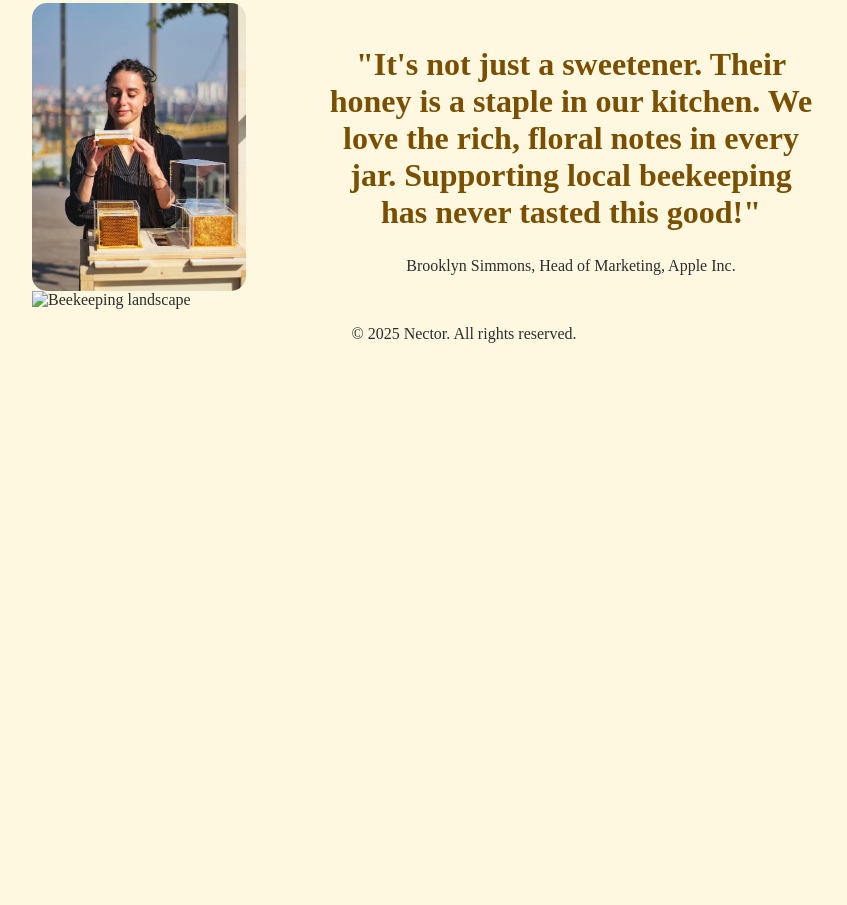
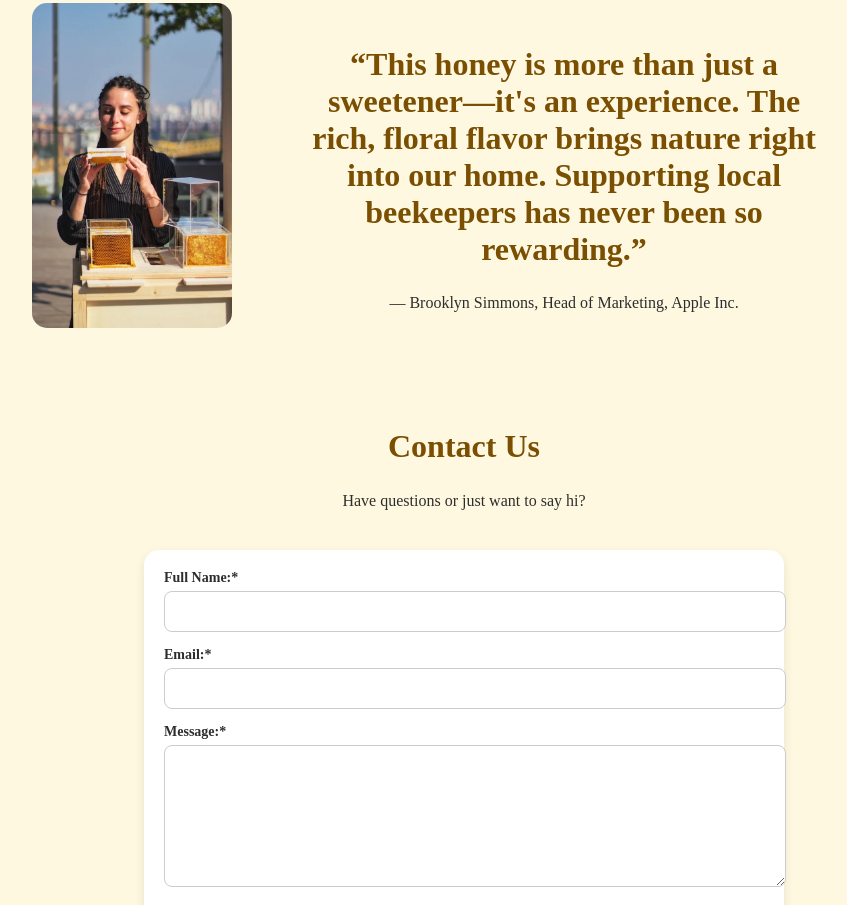
Before and after one commit to idolentbudha/Tech-Academy-Projects, a plain HTML site: page one-page-website/index.html in a window 1280 px wide. Shown: the part 1895-2800 px from the top of the page, without its empty margins (176-1023 px from the left). Before the commit the page ends 2254 px from the top, so only its background shows below. Drawn offline with Linux system fonts and the light colour scheme.

Commit message:
change contents and added contact form

```diff
--- a/one-page-website/index.html
+++ b/one-page-website/index.html
@@ -41,19 +41,19 @@
         <header id="Home">
           <div class="container home__header_wrapper">
             <div>
-              <p>We're stewards of nature's most incredible pollinators</p>
+              <p>Empowering nature’s heroes — the honeybees</p>
             </div>
             <h1 class="header-h1-hero">
-              RAW HONEY,<br />
-              DEDICATED TO QUALITY
+              PURE HONEY,<br />
+              CRAFTED BY NATURE
             </h1>
             <p>
-              Nestled in the heart of pristine landscapes, our apiary is a haven
-              for honeybees, where they thrive, <br />pollinate, and produce the
-              finest honey you'll ever taste.
+              From wildflower fields to your table, our honey is harvested with
+              care to ensure the highest quality and flavor. Experience the
+              sweet harmony of nature’s work.
             </p>
             <a class="btn" href="#contact" aria-label="Contact us"
-              >Contact Us</a
+              >Get in Touch</a
             >
           </div>
           <div class="home__image_wrapper">
@@ -104,26 +104,47 @@
         </article>
         <section id="testimonials">
           <div class="testimonial__div_wrapper">
-            <img src="./images/testimonial.webp" alt="Customer photo" />
+            <img
+              src="./images/testimonial.webp"
+              alt="Smiling customer holding a jar of honey"
+            />
             <figure>
               <blockquote>
                 <h1>
-                  "It's not just a sweetener. Their honey is a staple in our
-                  kitchen. We love the rich, floral notes in every jar.
-                  Supporting local beekeeping has never tasted this good!"
+                  “This honey is more than just a sweetener—it's an experience.
+                  The rich, floral flavor brings nature right into our home.
+                  Supporting local beekeepers has never been so rewarding.”
                 </h1>
               </blockquote>
               <figcaption>
-                Brooklyn Simmons, Head of Marketing, Apple Inc.
+                — Brooklyn Simmons, Head of Marketing, Apple Inc.
               </figcaption>
             </figure>
           </div>
         </section>
-        <img src="" alt="Beekeeping landscape" />
+        <section id="contact">
+          <h1>Contact Us</h1>
+          <p>Have questions or just want to say hi?</p>
+          <form>
+            <div>
+              <label for="fullname">Full Name:*</label>
+              <input id="fullname" name="fullname" type="text" required />
+            </div>
+            <div>
+              <label for="email">Email:*</label>
+              <input id="email" name="email" type="email" required />
+            </div>
+            <div>
+              <label for="message">Message:*</label>
+              <textarea id="message" name="message" required></textarea>
+            </div>
+            <button class="btn" type="submit">Submit</button>
+          </form>
+        </section>
       </main>
+      <footer>
+        <p>&copy; 2025 Nector. All rights reserved.</p>
+      </footer>
     </div>
-    <footer>
-      <p>&copy; 2025 Nector. All rights reserved.</p>
-    </footer>
   </body>
 </html>
--- a/one-page-website/styles.css
+++ b/one-page-website/styles.css
@@ -90,6 +90,14 @@ img {
   width: 100%;
   aspect-ratio: 16/9;
   object-fit: cover;
+}
+
+footer {
+  padding: 5rem;
+}
+
+footer p {
+  text-align: center;
 }
 
 /*generic*/
@@ -281,3 +289,46 @@ h1 {
 .testimonial__div_wrapper figcaption {
   text-align: center;
 }
+
+/* Contact Form Styles */
+#contact {
+  width: 100%;
+  margin-top: 10rem;
+}
+#contact form {
+  display: flex;
+  flex-direction: column;
+  gap: 1.5rem;
+  max-width: 600px;
+  margin: 4rem auto;
+  background-color: #fff;
+  padding: 2rem;
+  border-radius: 15px;
+  box-shadow: 0 4px 10px rgba(0, 0, 0, 0.1);
+}
+
+#contact label {
+  font-size: var(--fs-sm);
+  font-weight: bold;
+  margin-bottom: 0.5rem;
+  display: block;
+}
+
+#contact input,
+#contact textarea {
+  width: 100%;
+  padding: 1rem;
+  font-size: var(--fs-md);
+  border: 1px solid #ccc;
+  border-radius: 8px;
+  font-family: var(--default-font-family);
+}
+
+#contact textarea {
+  resize: vertical;
+  min-height: 120px;
+}
+
+#contact button.btn {
+  align-self: flex-start;
+}
```
